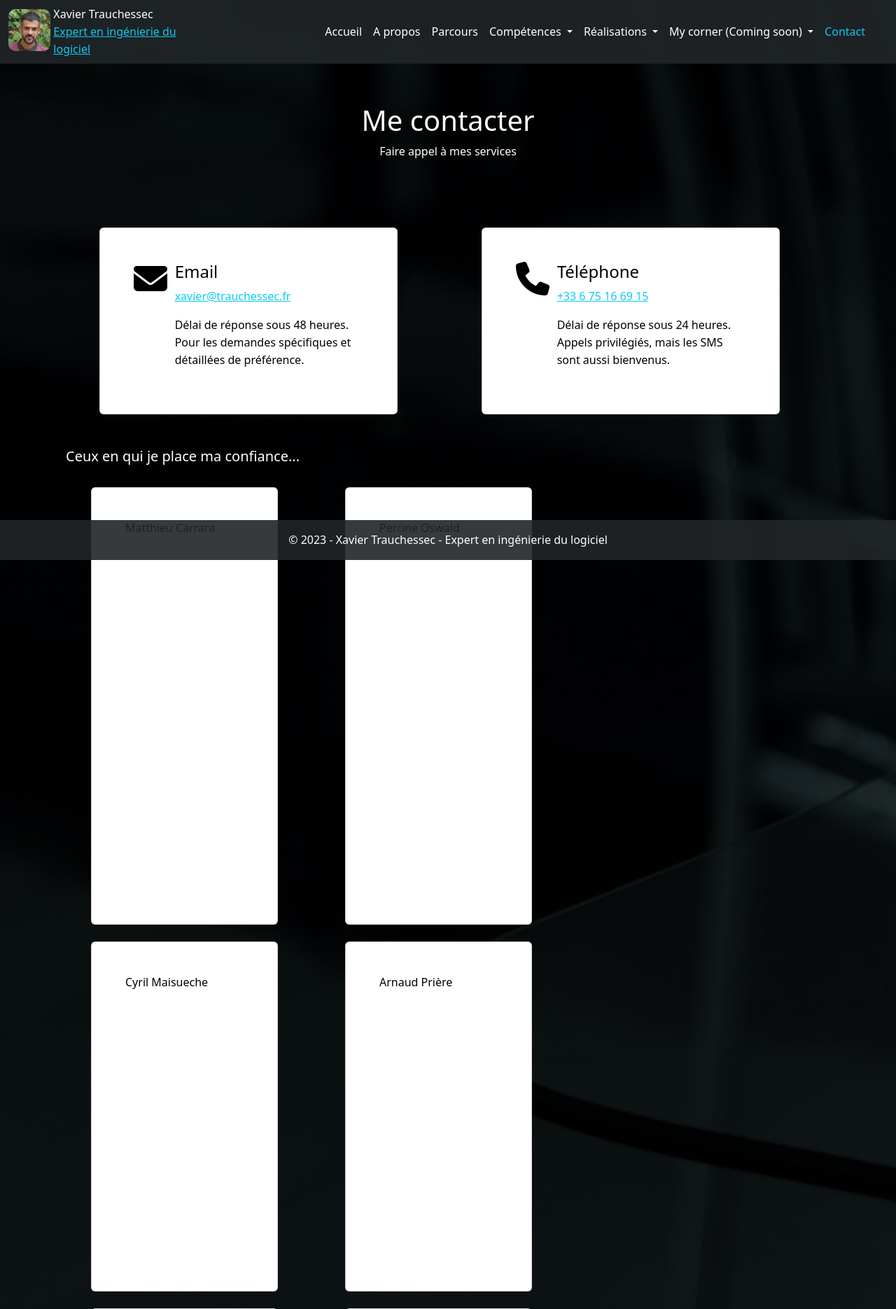
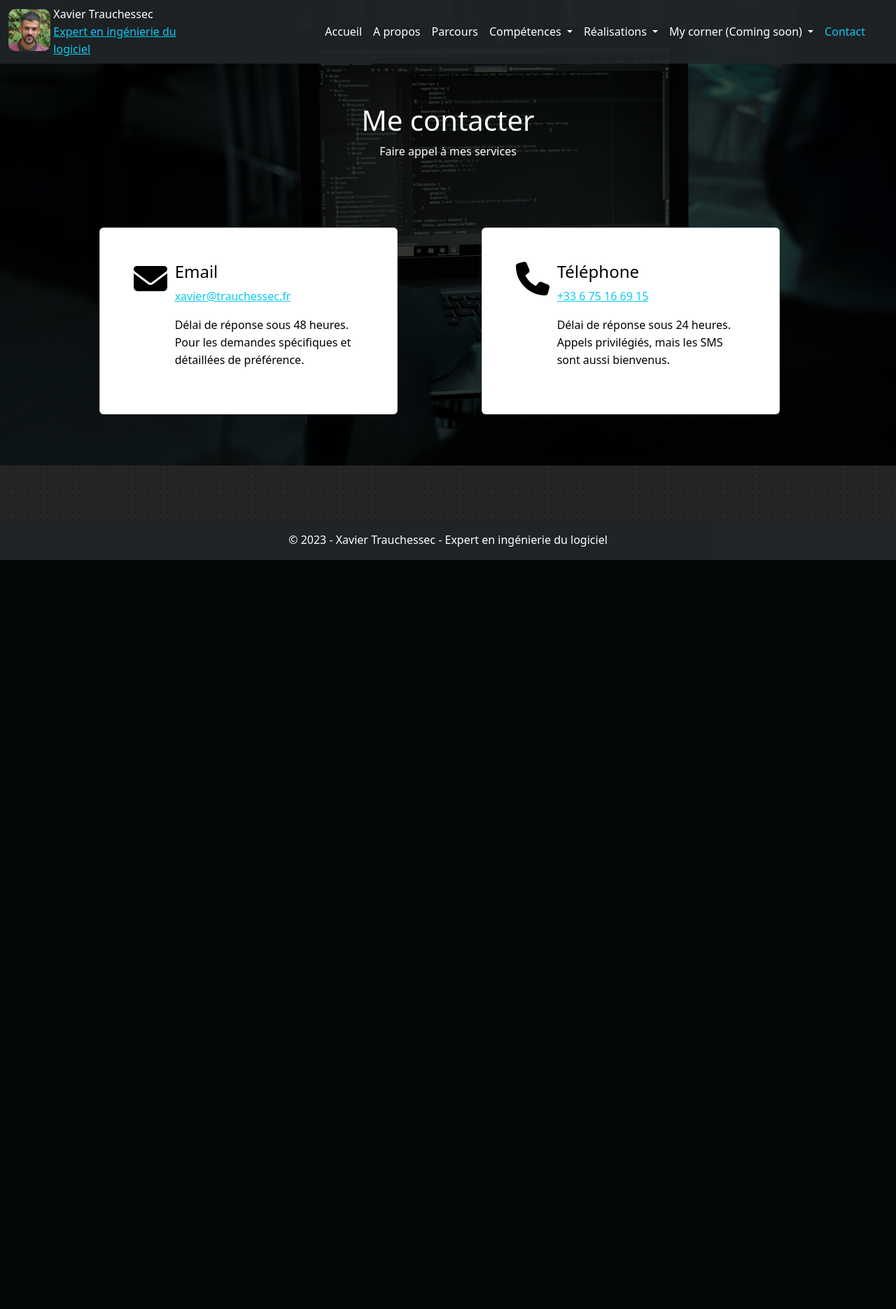
Before and after one commit to Frozenn-X/true_portfolio, a Django app: page /contact in a window 1280 px wide. Shown: the top 1870 px of the page at 70% size. After the commit the page ends 800 px from the top, so only its background shows below. Run offline with Django 4.2, Linux system fonts and the light colour scheme; some libraries are stand-ins or nearby versions.

Commit message:
Update contact.html

```diff
--- a/templates/web/contact.html
+++ b/templates/web/contact.html
@@ -34,7 +34,7 @@
                         </div>
                     </div>
                 </div>
-                <div class="row mt-5">
+                <!--<div class="row mt-5">
                     <h5>Ceux en qui je place ma confiance...</h5>
                     <div class="card col-3 mx-lg-5 p-lg-5 mt-4">
                         <h6 class="text-black">Matthieu Carrara</h6>
@@ -92,7 +92,7 @@
                         </div>
                         <a href="https://www.linkedin.com/in/lucas-anouar-286b7224a/">Sa page Linkedin</a>
                     </div>
-                </div>
+                </div> -->
             </div>
         </div>
         <br>
```
